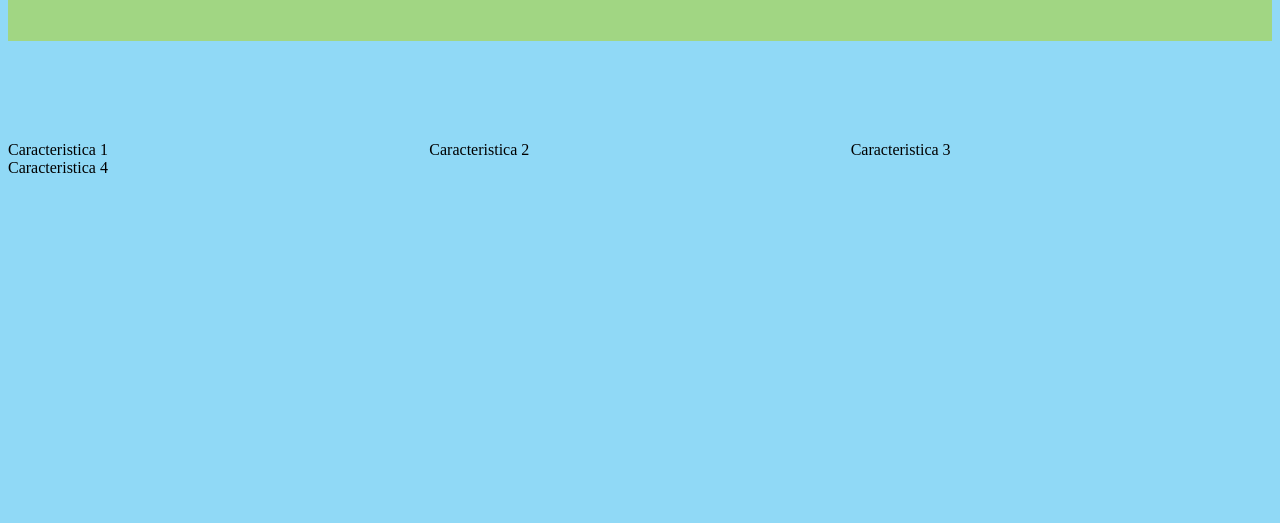
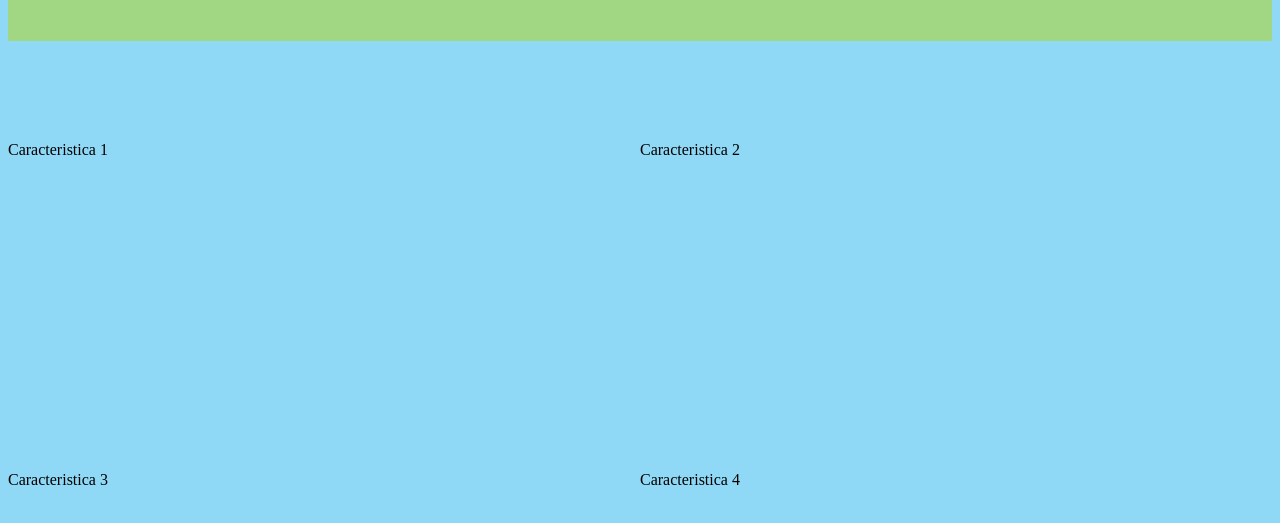
Before and after one commit to IngJuanPalomo/santander-front-2022, a plain HTML site: page index.html in a window 1280 px wide. Shown: the part 2877-3400 px from the top of the page. Before the commit the page ends 3062 px from the top, so only its background shows below. Drawn offline with Linux system fonts and the light colour scheme; a web font is replaced by a local one.

Commit message:
Reto 2 Sesion 4.

```diff
--- a/styles.css
+++ b/styles.css
@@ -230,5 +230,7 @@ li {
 
 .features {
     display: grid;
-    grid-template-columns: repeat(3, 1fr);
+    height: 660px;
+    grid-template-columns: repeat(2, 1fr);
+    grid-template-rows: repeat(2, 1fr);
 }
```
